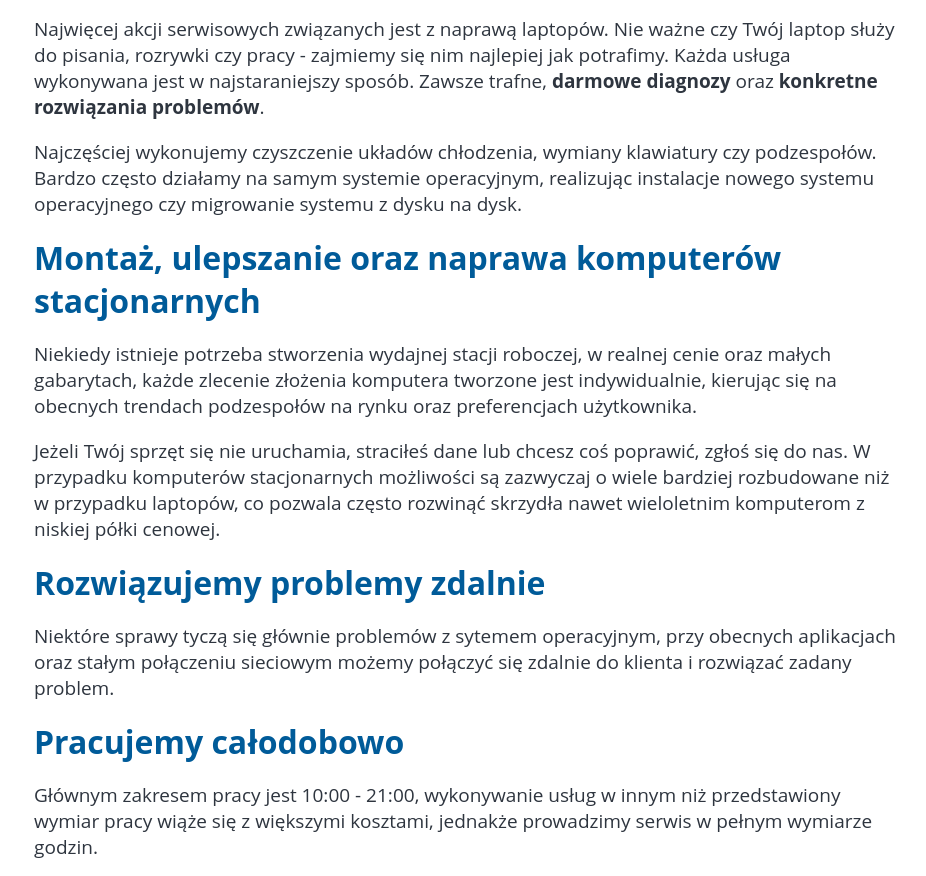
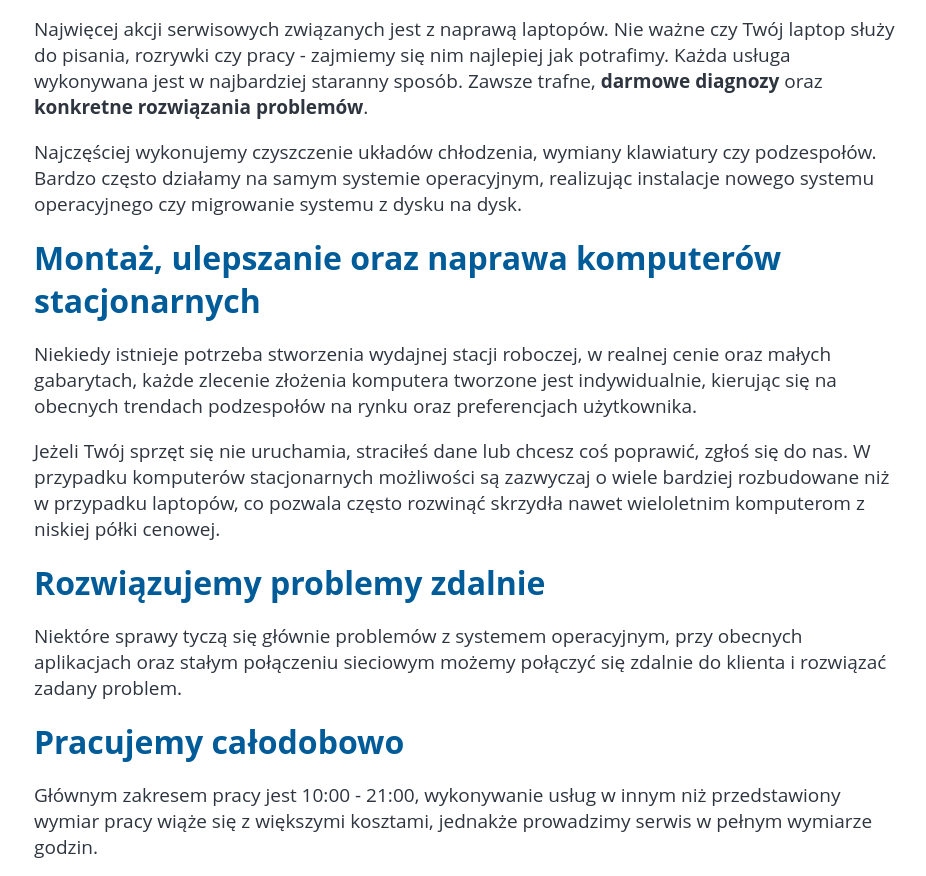
Before and after one commit to tomasz-mizak/gatsby-strykowpc, a Gatsby site: page / in a window 1280 px wide. Shown: the part 664-1540 px from the top of the page, without its empty margins (174-1100 px from the left). Built offline with nearby package versions, Linux system fonts and the light colour scheme; Gatsby itself is replaced by a stand-in of ours.

Commit message:
seo new 2

```diff
--- a/src/pages/index.js
+++ b/src/pages/index.js
@@ -7,13 +7,13 @@ const IndexPage = () => {
       <h2>Serwis komputerowy Stryków</h2>
       <p>Szukasz serwisu komputerowego w Strykowie? Zajmujemy się <b>profesjonalną naprawą i konserwacją sprzętu komputerowego</b>. <b>Zajmiemy się Twoim laptopem w Strykowie oraz okolicach</b>. Dojedziemy na miejsce pod wskazany adres i zrealizujemy naprawę na miejscu.</p>
       <h2>Naprawa laptopów i ich konserwacja</h2>
-      <p>Najwięcej akcji serwisowych związanych jest z naprawą laptopów. Nie ważne czy Twój laptop służy do pisania, rozrywki czy pracy - zajmiemy się nim najlepiej jak potrafimy. Każda usługa wykonywana jest w najstaraniejszy sposób. Zawsze trafne, <b>darmowe diagnozy</b> oraz <b>konkretne rozwiązania problemów</b>.</p>
+      <p>Najwięcej akcji serwisowych związanych jest z naprawą laptopów. Nie ważne czy Twój laptop służy do pisania, rozrywki czy pracy - zajmiemy się nim najlepiej jak potrafimy. Każda usługa wykonywana jest w najbardziej staranny sposób. Zawsze trafne, <b>darmowe diagnozy</b> oraz <b>konkretne rozwiązania problemów</b>.</p>
       <p>Najczęściej wykonujemy czyszczenie układów chłodzenia, wymiany klawiatury czy podzespołów. Bardzo często działamy na samym systemie operacyjnym, realizując instalacje nowego systemu operacyjnego czy migrowanie systemu z dysku na dysk.</p>
       <h2>Montaż, ulepszanie oraz naprawa komputerów stacjonarnych</h2>
       <p>Niekiedy istnieje potrzeba stworzenia wydajnej stacji roboczej, w realnej cenie oraz małych gabarytach, każde zlecenie złożenia komputera tworzone jest indywidualnie, kierując się na obecnych trendach podzespołów na rynku oraz preferencjach użytkownika.</p>
       <p>Jeżeli Twój sprzęt się nie uruchamia, straciłeś dane lub chcesz coś poprawić, zgłoś się do nas. W przypadku komputerów stacjonarnych możliwości są zazwyczaj o wiele bardziej rozbudowane niż w przypadku laptopów, co pozwala często rozwinąć skrzydła nawet wieloletnim komputerom z niskiej półki cenowej.</p>
       <h3>Rozwiązujemy problemy zdalnie</h3>
-      <p>Niektóre sprawy tyczą się głównie problemów z sytemem operacyjnym, przy obecnych aplikacjach oraz stałym połączeniu sieciowym możemy połączyć się zdalnie do klienta i rozwiązać zadany problem.</p>
+      <p>Niektóre sprawy tyczą się głównie problemów z systemem operacyjnym, przy obecnych aplikacjach oraz stałym połączeniu sieciowym możemy połączyć się zdalnie do klienta i rozwiązać zadany problem.</p>
       <h3>Pracujemy całodobowo</h3>
       <p>Głównym zakresem pracy jest 10:00 - 21:00, wykonywanie usług w innym niż przedstawiony wymiar pracy wiąże się z większymi kosztami, jednakże prowadzimy serwis w pełnym wymiarze godzin.</p>
       <h4>Odbiór urządzenia od klienta, realizacja na miejscu</h4>
```
